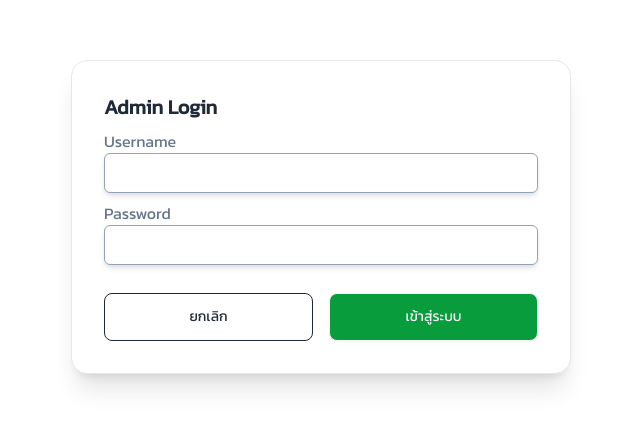
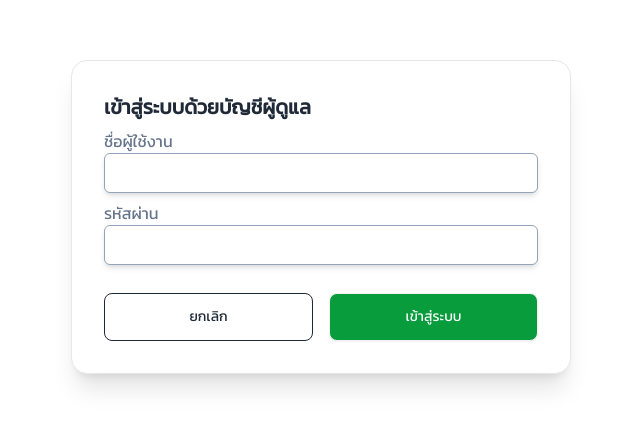
Before and after one commit to CominS00n/vehicle-information-hospital-ui, a Vue app: page /login-admin in a window 1280 px wide. Shown: the part 183-610 px from the top of the page, without its empty margins (319-959 px from the left). Built offline with nearby package versions, Linux system fonts and the light colour scheme.

Commit message:
fix: type input text

```diff
--- a/src/components/textinput/index.vue
+++ b/src/components/textinput/index.vue
@@ -3,7 +3,7 @@
     <p class="text-slate-500" :style="labelFont">{{ label }}</p>
     <input
       :class="`border border-slate-400 h-10 rounded-md  p-2 shadow-md focus:outline-none focus:border-[#099c3d] text-slate-700 text-sm w-full`"
-      type="text"
+      :type="type"
       :placeholder="placeholder"
       :value="modelValue"
       @input="updateValue"
@@ -29,6 +29,10 @@ export default {
     labelFont: {
       type: String,
       default: ''
+    },
+    type: {
+      type: String,
+      default: 'text'
     }
   },
   methods: {
--- a/src/views/Login/admin.vue
+++ b/src/views/Login/admin.vue
@@ -12,9 +12,9 @@
     <div class="flex justify-center container h-screen items-center mx-auto">
       <div class="card lg:card-side bg-base-100 shadow-xl w-[500px] border">
         <div class="card-body">
-          <h5 class="card-title">Admin Login</h5>
-          <textinput label="Username" classtext="w-full" />
-          <textinput label="Password" />
+          <h5 class="card-title">เข้าสู่ระบบด้วยบัญชีผู้ดูแล</h5>
+          <textinput label="ชื่อผู้ใช้งาน" classtext="w-full" />
+          <textinput type="password" label="รหัสผ่าน" />
           <div class="flex flex-col lg:flex-row mt-5 gap-4">
             <router-link to="/" class="w-full"
               ><button class="btn btn-outline w-full font-normal">ยกเลิก</button></router-link
--- a/src/views/Login/driver.vue
+++ b/src/views/Login/driver.vue
@@ -12,9 +12,9 @@
     <div class="flex justify-center container h-screen items-center mx-auto">
       <div class="card lg:card-side bg-base-100 shadow-xl w-[500px] border">
         <div class="card-body">
-          <h5 class="card-title">Other Login</h5>
-          <textinput label="Username" classtext="w-full" />
-          <textinput label="Password" />
+          <h5 class="card-title">เข้าสู่ระบบด้วยบัญชีพนักงานขับรถ</h5>
+          <textinput label="ชื่อผู้ใช้งาน" classtext="w-full" />
+          <textinput type="password" label="รหัสผ่าน" />
           <div class="flex flex-col lg:flex-row mt-5 gap-4">
             <router-link to="/" class="w-full"
               ><button class="btn btn-outline w-full font-normal">ยกเลิก</button></router-link
--- a/src/views/Login/employee.vue
+++ b/src/views/Login/employee.vue
@@ -12,9 +12,9 @@
     <div class="flex justify-center container h-screen items-center mx-auto">
       <div class="card lg:card-side bg-base-100 shadow-xl w-[500px] border">
         <div class="card-body">
-          <h5 class="card-title">User Login</h5>
-          <textinput label="Username" classtext="w-full" />
-          <textinput label="Password" />
+          <h5 class="card-title">เข้าสู่ระบบด้วยบัญชีพนักงาน</h5>
+          <textinput label="ชื่อผู้ใช้งาน" classtext="w-full" />
+          <textinput type="password" label="รหัสผ่าน" />
           <div class="flex flex-col lg:flex-row mt-5 gap-4">
             <router-link to="/" class="w-full"
               ><button class="btn btn-outline w-full font-normal">ยกเลิก</button></router-link
```
